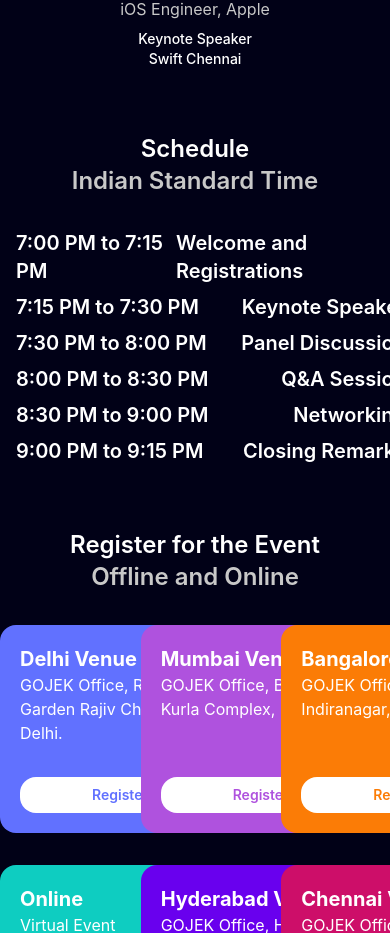
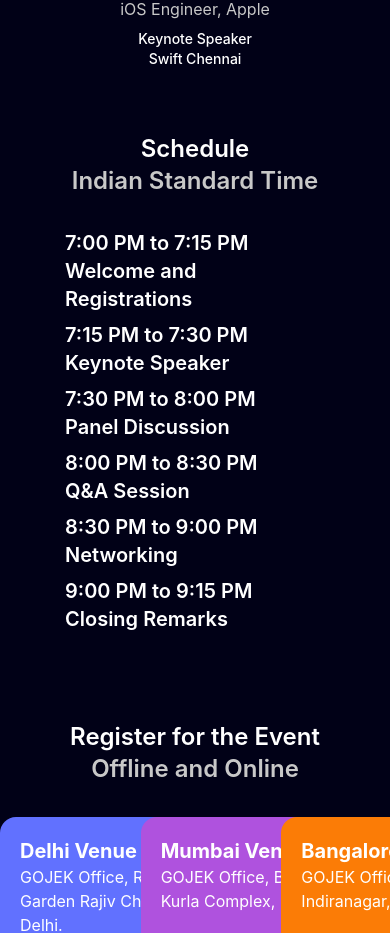
Before and after one commit to WatchPartyAroundIndia/watchpartyaroundindia.github.io, a React (Vite) app: page / in a window 390 px wide. Shown: the part 3216-4149 px from the top of the page. Built offline with nearby package versions, Linux system fonts and the light colour scheme; a web font is replaced by a local one.

Commit message:
responsive desing for schedule

```diff
--- a/src/components/Schedule.tsx
+++ b/src/components/Schedule.tsx
@@ -33,20 +33,21 @@ const Schedule = () => {
   ];
 
   return (
-    <div className='flex flex-col justify-center'>
+    <div className='flex flex-col justify-center mb-6'>
       <h5 className='text-2xl text-center font-semibold'>Schedule</h5>
       <h5 className='text-2xl text-center text-grayGradientText font-semibold mb-8'>
         Indian Standard Time
       </h5>
-      {listOfSchedule.map((schedule) => (
-        <div
-          key={schedule.id}
-          className='flex justify-between w-full mx-4 md:w-1/2 md:mx-auto mb-2'
-        >
-          <p className='font-semibold text-xl'>{schedule.timings}</p>
-          <p className='font-semibold text-xl'>{schedule.description}</p>
-        </div>
-      ))}
+      <div className='flex flex-col mx-auto w-2/3 md:w-1/2'>
+        {listOfSchedule.map((schedule) => (
+          <div key={schedule.id} className='md:flex md:justify-between mb-2'>
+            <p className='font-semibold text-xl'>{schedule.timings}</p>
+            <p className='font-semibold text-xl md:text-right'>
+              {schedule.description}
+            </p>
+          </div>
+        ))}
+      </div>
     </div>
   );
 };
```
